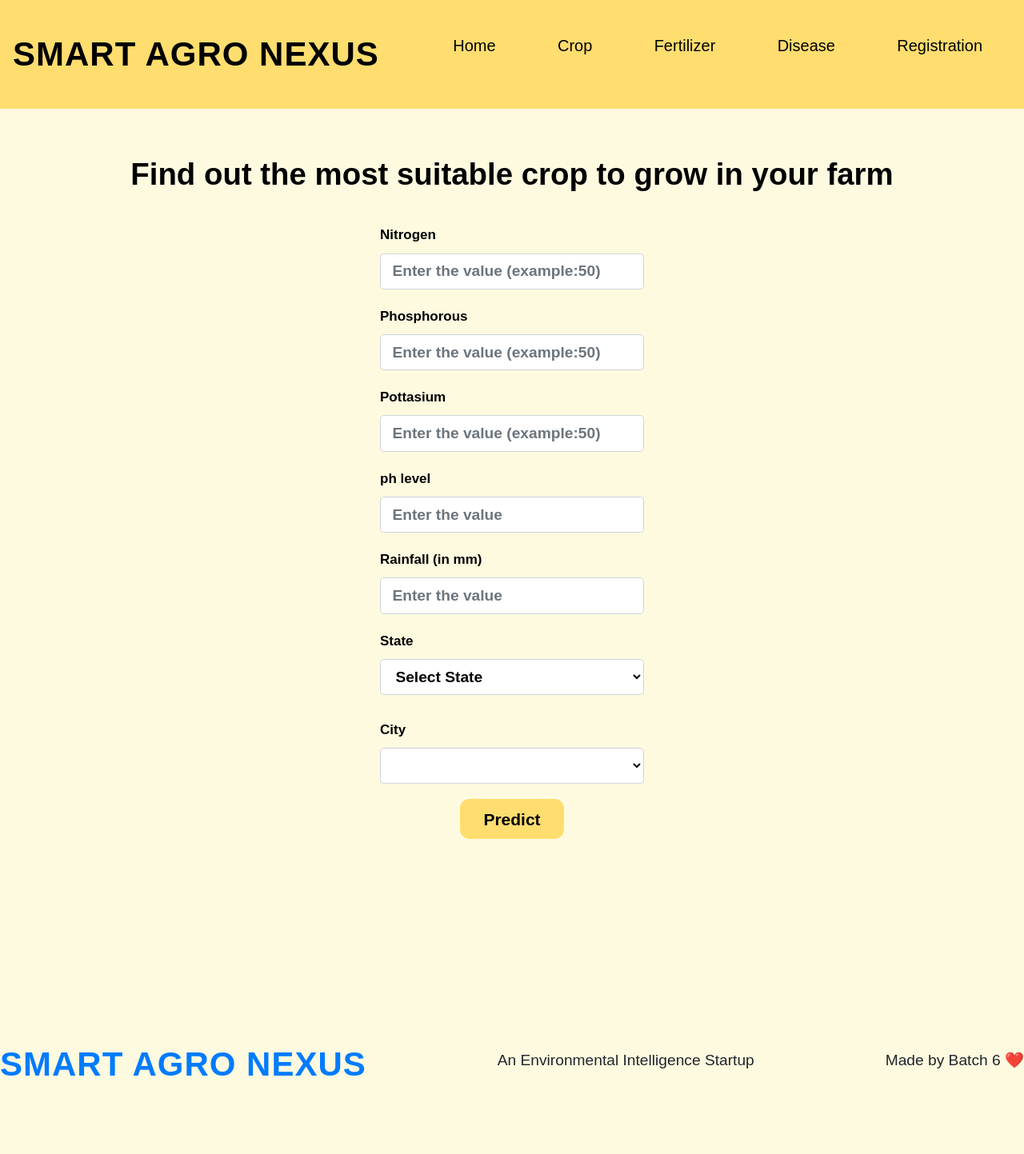
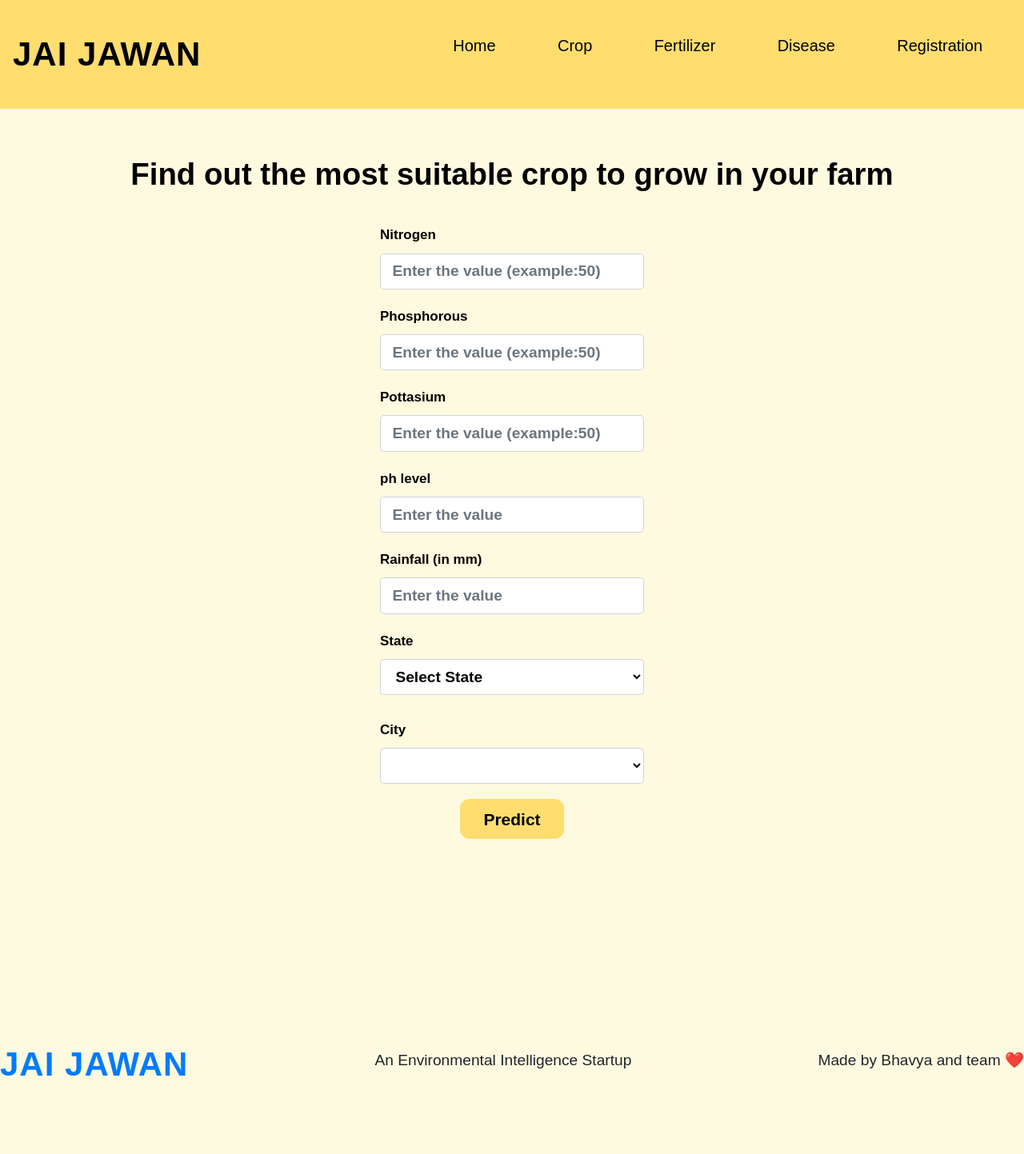
Before and after one commit to cnu1812/smart-agro-nexus, a Flask app: page /crop-recommend in a window 1280 px wide. Shown: the whole page at 80% size. Run offline with Flask 3, Linux system fonts and the light colour scheme; lists and menus that the app fills with data are empty; parts of the project's set-up code (start-up, migrations or seed data) failed here and were passed over; some libraries are stand-ins or nearby versions; some web fonts are replaced.

Commit message:
new-features

```diff
--- a/app/app.py
+++ b/app/app.py
@@ -157,7 +157,7 @@ app = Flask(__name__)
 
 @ app.route('/')
 def home():
-    title = 'Smart Agro Nexus - Home'
+    title = 'Jai Jawan - Home'
     return render_template('index.html', title=title)
 
 # render crop recommendation form page
@@ -165,7 +165,7 @@ def home():
 
 @ app.route('/crop-recommend')
 def crop_recommend():
-    title = 'Smart Agro Nexus - Crop Recommendation'
+    title = 'Jai Jawan - Crop Recommendation'
     return render_template('crop.html', title=title)
 
 # render fertilizer recommendation form page
@@ -236,7 +236,7 @@ def fert_recommend():
     K = int(request.form['pottasium'])
     # ph = float(request.form['ph'])
 
-    df = pd.read_csv('app/Data/fertilizer.csv')
+    df = pd.read_csv('Data/fertilizer.csv')
 
     nr = df[df['Crop'] == crop_name]['N'].iloc[0]
     pr = df[df['Crop'] == crop_name]['P'].iloc[0]
--- a/app/templates/index.html
+++ b/app/templates/index.html
@@ -14,7 +14,7 @@
         <div class="header">
             <div class="container-block1">
                 <div class="container">
-            <span class="logo">Smart Agro Nexus</span>
+            <span class="logo">Jai Jawan</span>
             <div class="nav-links">
                 <ul>
                     <li><a href="{{url_for('home')}}">Home</a></li>
@@ -28,7 +28,7 @@
     </div>
 
                 <div class="container-block2">
-                    <p class="text">Connecting Farmers <br>with Consumers for a <br>Sustainable Future</p>
+                    <p class="text">Bhavys's vision of Connecting Farmers <br>with Consumers for a <br>Sustainable Future</p>
                     <!-- <button class="cn"><a href="#">Explore Now</a></button>  -->
                 </div>
             </div>
--- a/app/templates/layout.html
+++ b/app/templates/layout.html
@@ -166,7 +166,7 @@ Smartphone Compatible web template, free webdesigns for Nokia, Samsung, LG, Sony
 	<div class="header">
 		<div class="container-block1">
 			<div class="container">
-		<span class="logo">Smart Agro Nexus</span>
+		<span class="logo">Jai Jawan</span>
 		<div class="nav-links">
 			<ul>
 				<li><a href="{{url_for('home')}}">Home</a></li>
@@ -192,7 +192,7 @@ Smartphone Compatible web template, free webdesigns for Nokia, Samsung, LG, Sony
 			<!-- logo -->
 			<h2 class="logo">
 				<a href="{{ url_for('home') }}">
-					Smart Agro Nexus
+					Jai Jawan
 				</a>
 			</h2>
 			<!-- //logo -->
@@ -210,7 +210,7 @@ Smartphone Compatible web template, free webdesigns for Nokia, Samsung, LG, Sony
 				<p class="text-da">An Environmental Intelligence Startup<br> </p>
 			</div>
 			<p class="homelogo">
-			<p>Made by Batch 6 ❤️</p>
+			<p>Made by Bhavya and team ❤️</p>
 			<!-- <p>&copy; Copyright 2024 batch 6</p> -->
 
 		</div>
```
Also changed, not shown: app/config.py (+6 -1 lines).
